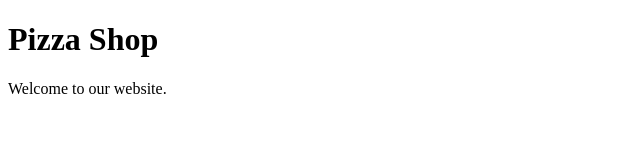
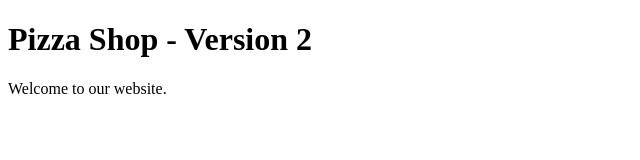
Before and after one commit to tanishapatil7888/pizza-shop, a plain HTML site: page index.html in a window 1280 px wide. Shown: the whole page, without its empty margins (0-640 px from the left). Drawn offline with Linux system fonts and the light colour scheme.

```diff
--- a/index.html
+++ b/index.html
@@ -9,7 +9,7 @@
 
 <body>
 
-<h1>Pizza Shop</h1>
+<h1>Pizza Shop - Version 2</h1>
 
 <p>Welcome to our website.</p>
 
```
